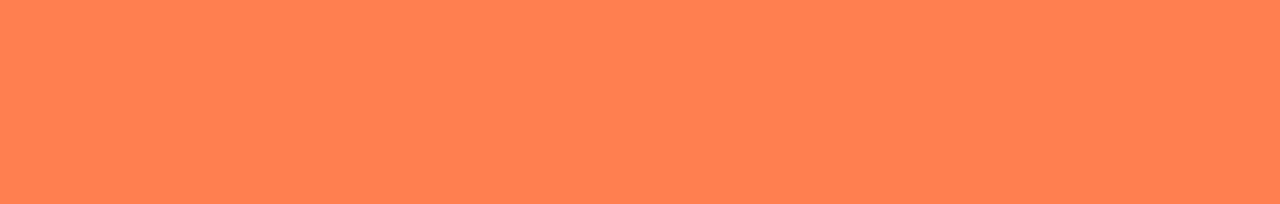
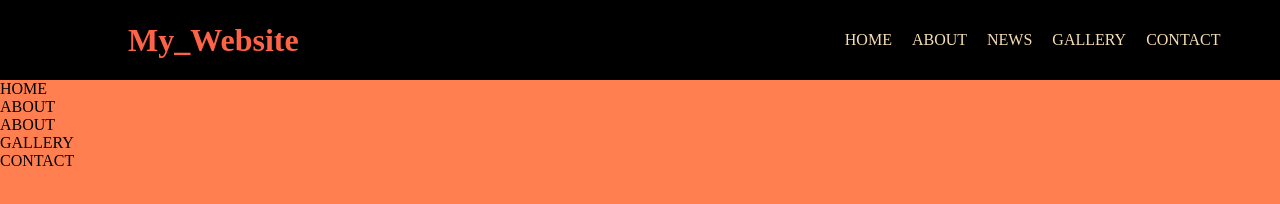
Before and after one commit to abduljarkoni/mywebsite, a plain HTML site: page index.html in a window 1280 px wide. Drawn offline with Linux system fonts and the light colour scheme.

Commit message:
update navbar

```diff
--- a/index.html
+++ b/index.html
@@ -5,11 +5,44 @@
     <link rel="stylesheet" href="./main.css">
     <meta charset="UTF-8">
     <meta name="viewport" content="width=device-width, initial-scale=1.0">
-    <meta name="description" content="my project">
+    <meta name="description" content="belajar version control">
     <title>My Website</title>
 </head>
 
 <body>
+
+
+    <nav class="navbar">
+
+        <h3 class="logo">My_Website</h3>
+
+        <div class="menu">
+
+            <a href="#home" class="menuItems">HOME</a>
+
+            <a href="#about" class="menuItems">ABOUT</a>
+
+            <a href="#news" class="menuItems">NEWS</a>
+
+            <a href="#gallery" class="menuItems">GALLERY</a>
+
+            <a href="#contact" class="menuItems">CONTACT</a>
+
+        </div>
+
+    </nav>
+
+    <main class="container">
+
+        <section class="home" id="home">HOME</section>
+        <section class="about" id="about">ABOUT</section>
+        <section class="news" id="news">ABOUT</section>
+        <section class="gallery" id="gallery">GALLERY</section>
+        <section class="contact" id="about">CONTACT</section>
+
+
+
+    </main>
 
 
 
--- a/main.css
+++ b/main.css
@@ -16,3 +16,38 @@ body {
     background-color: coral;
     user-select: none;
 }
+
+.navbar {
+    width: 100vw;
+    height: 10vh;
+    padding: 0 10%;
+    display: flex;
+    align-items: center;
+    justify-content: flex-start;
+    background-color: black;
+    position: sticky;
+    top: 0;
+    left: 0;
+    z-index: 100;
+
+}
+
+.logo {
+    font-size: 2rem;
+    color: tomato;
+}
+
+.menu {
+    width: 30%;
+    display: flex;
+    justify-content: space-between;
+    align-items: center;
+    color: wheat;
+    margin-left: auto;
+    gap: 20px;
+}
+
+a {
+    color: inherit;
+    text-decoration: none;
+}
```
